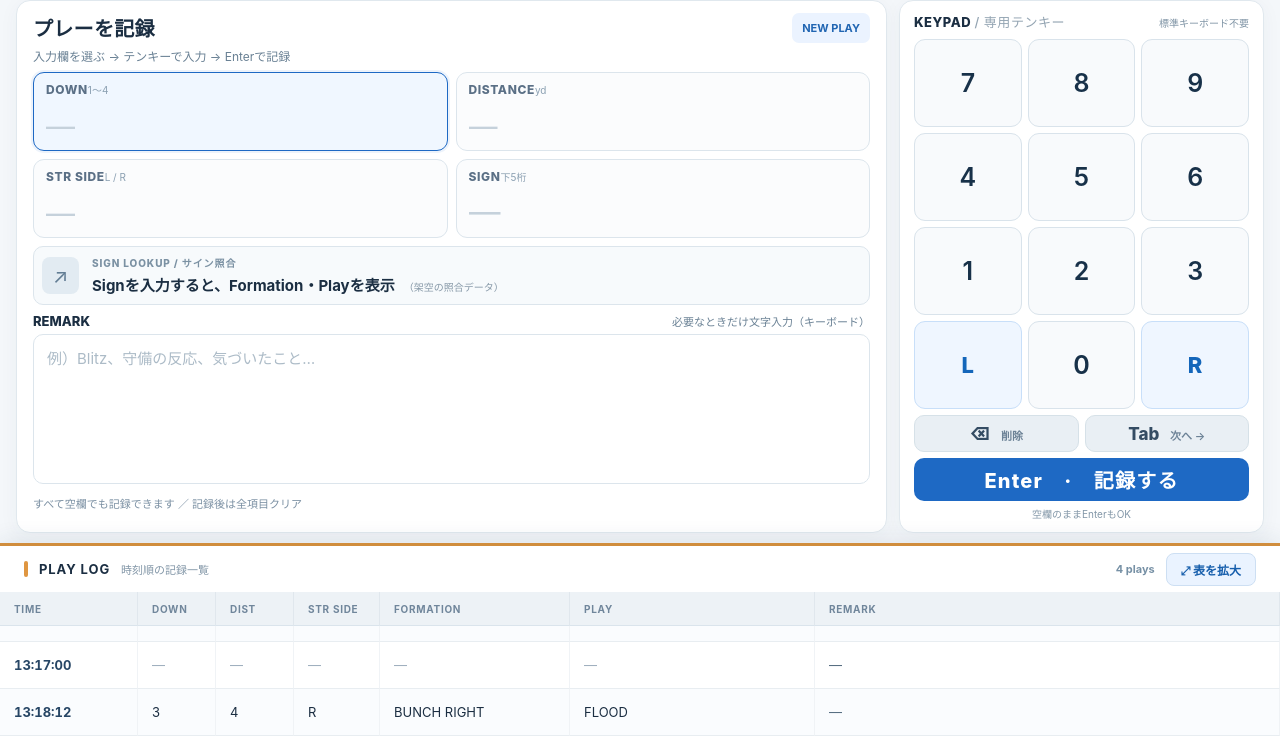
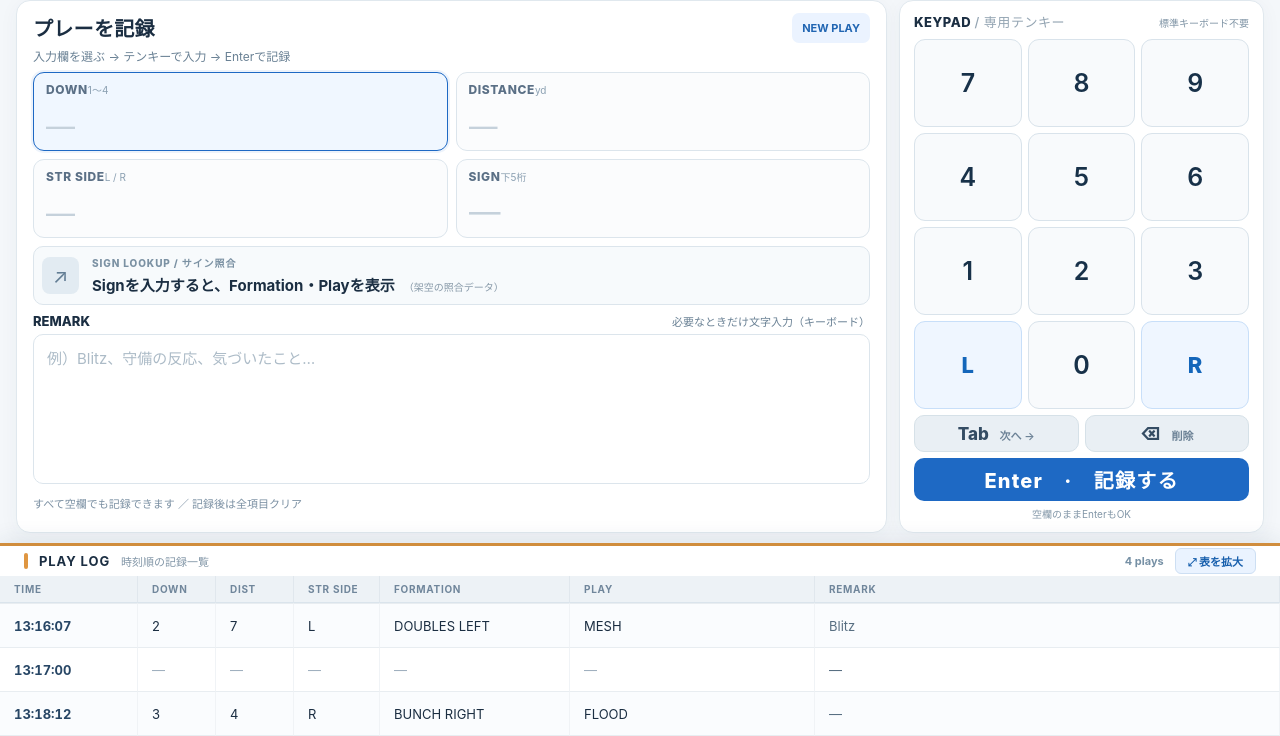
Before and after one commit to Shutaro-K/sideline-play-logger, a plain HTML site: page index.html in a window 1280 px wide. Shown: the part 64-800 px from the top of the page. Drawn offline with Linux system fonts and the light colour scheme.

Commit message:
Add files via upload

```diff
--- a/index.html
+++ b/index.html
@@ -69,20 +69,20 @@
     .enter:active{background:#17549c}
     .enter-hint{text-align:center;font-size:10px;color:#8397a8;margin-top:8px}
     .log-zone{height:var(--peek);min-height:0;background:white;box-shadow:0 -5px 19px rgba(39,66,91,.085);border-top:3px solid #d08d3d;display:flex;flex-direction:column;z-index:2}
-    .log-toolbar{height:46px;min-height:46px;display:flex;justify-content:space-between;align-items:center;gap:12px;padding:0 24px;background:#fff}
+    .log-toolbar{height:30px;min-height:30px;display:flex;justify-content:space-between;align-items:center;gap:10px;padding:0 24px;background:#fff}
     .log-title{display:flex;align-items:center;gap:11px;min-width:0}
     .accent-line{background:#df9641;height:16px;width:4px;border-radius:3px}
     .log-title b{font-size:13px;letter-spacing:.07em}
     .log-title small{font-size:11px;color:#8296a7}
     .log-actions{display:flex;align-items:center;gap:11px}
     .count{font-size:11px;color:#7690a5;font-weight:700;white-space:nowrap}
-    .expand{background:#eaf3ff;color:#165eac;border:1px solid #cddff3;border-radius:8px;padding:7px 14px;font-size:12px;font-weight:800;white-space:nowrap}
+    .expand{background:#eaf3ff;color:#165eac;border:1px solid #cddff3;border-radius:6px;padding:4px 12px;font-size:11px;font-weight:800;white-space:nowrap}
     .table-search{height:34px;width:245px;background:#f7fafc;border:1px solid var(--line);border-radius:8px;padding:0 11px;font-size:12px;display:none}
     .table-wrap{min-height:0;flex:1;overflow:auto;overscroll-behavior:contain;scrollbar-color:#b8c8d7 #f7f9fb}
     table{border-collapse:separate;border-spacing:0;width:100%;table-layout:fixed;min-width:790px}
     col.time{width:138px} col.down{width:78px} col.dist{width:78px} col.sidecol{width:86px} col.formation{width:190px} col.play{width:245px} col.remark{width:auto}
-    thead th{position:sticky;top:0;z-index:1;background:#edf2f6;border-bottom:1px solid #dae4ec;border-right:1px solid #e0e7ed;height:34px;padding:7px 14px;text-align:left;font-size:10px;letter-spacing:.07em;color:#70869b;text-transform:uppercase;white-space:nowrap}
-    tbody td{height:47px;max-height:47px;border-bottom:1px solid #e8edf1;border-right:1px solid #f0f3f6;padding:10px 14px;font-size:13px;white-space:nowrap;text-overflow:ellipsis;overflow:hidden}
+    thead th{position:sticky;top:0;z-index:1;background:#edf2f6;border-bottom:1px solid #dae4ec;border-right:1px solid #e0e7ed;height:27px;padding:4px 14px;text-align:left;font-size:10px;letter-spacing:.07em;color:#70869b;text-transform:uppercase;white-space:nowrap}
+    tbody td{height:44px;max-height:44px;border-bottom:1px solid #e8edf1;border-right:1px solid #f0f3f6;padding:7px 14px;font-size:13px;white-space:nowrap;text-overflow:ellipsis;overflow:hidden}
     tbody tr{background:white;cursor:pointer}
     tbody tr:nth-child(even){background:#fafcfe}
     tbody tr:hover{background:#f0f7ff}
@@ -174,7 +174,7 @@
         <button type="button" class="key" data-key="1">1</button><button type="button" class="key" data-key="2">2</button><button type="button" class="key" data-key="3">3</button>
         <button type="button" class="key side" data-key="L">L</button><button type="button" class="key" data-key="0">0</button><button type="button" class="key side" data-key="R">R</button>
       </div>
-      <div class="commands"><button type="button" class="cmd" id="backspace">⌫ <span>削除</span></button><button type="button" class="cmd" id="tab">Tab <span>次へ →</span></button></div>
+      <div class="commands"><button type="button" class="cmd" id="tab">Tab <span>次へ →</span></button><button type="button" class="cmd" id="backspace">⌫ <span>削除</span></button></div>
       <button type="button" class="enter" id="enter">Enter　·　記録する</button>
       <div class="enter-hint">空欄のままEnterもOK</div>
     </section>
```
